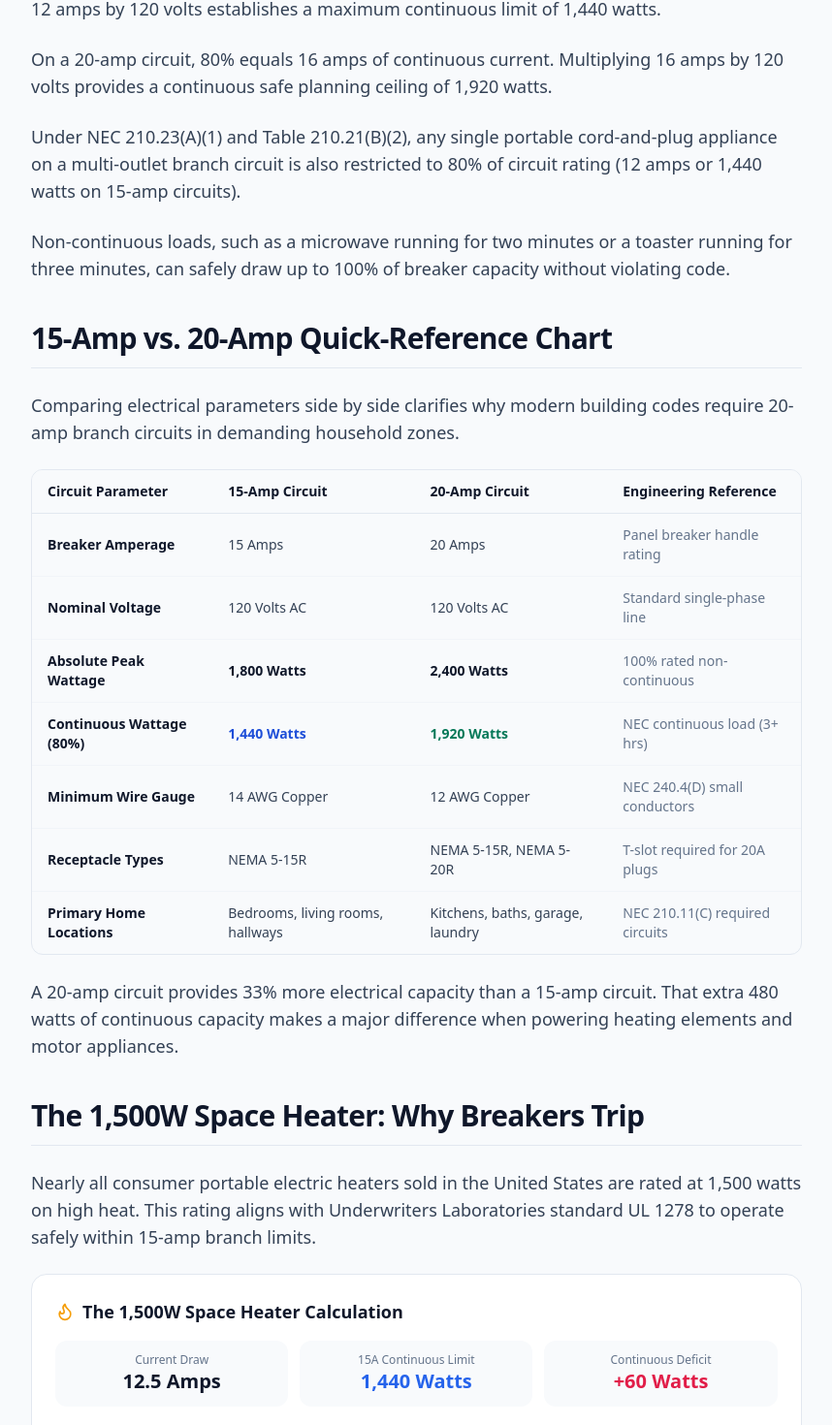
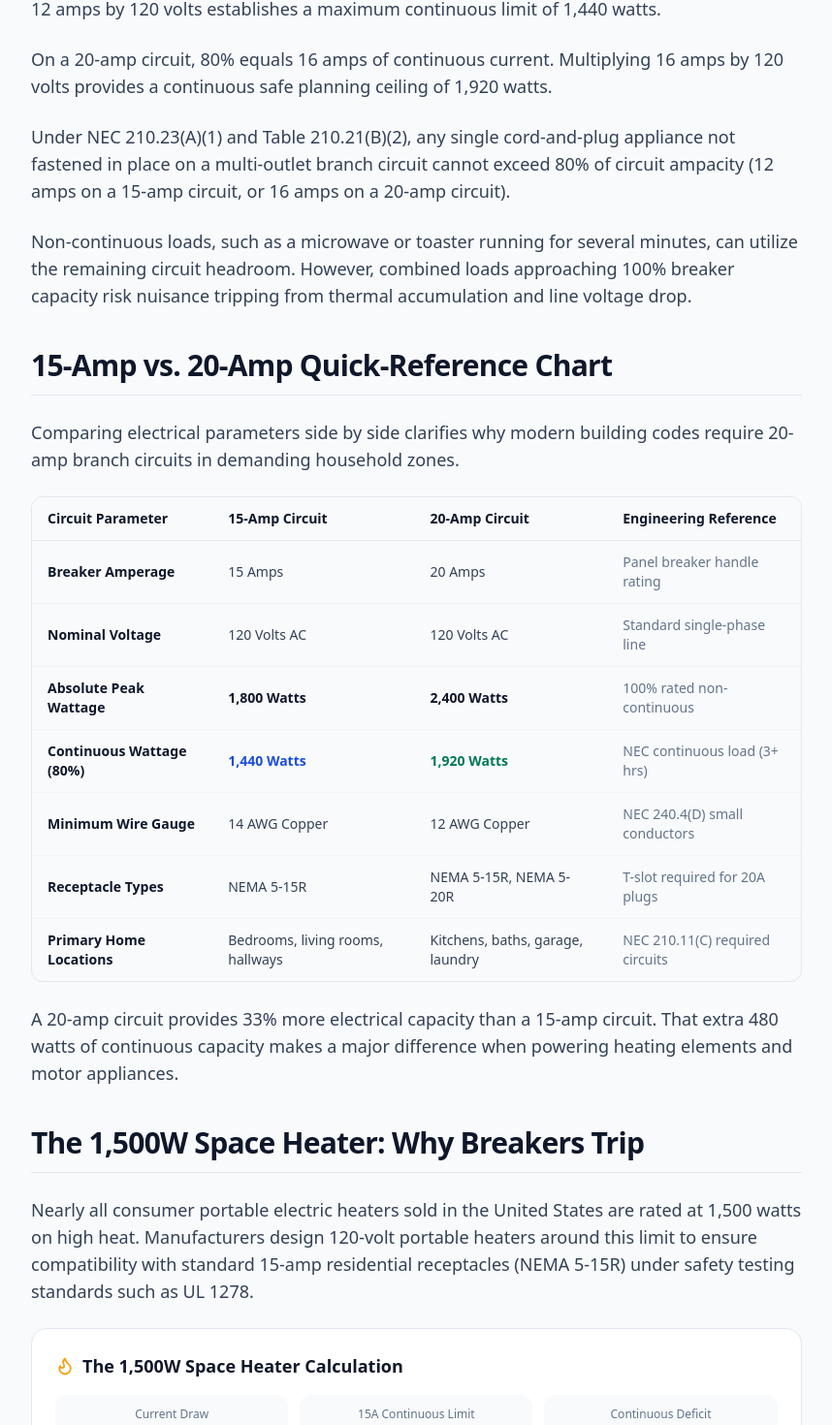
Before and after one commit to calcmypowerharis-app/kr, a Next.js app: page /how-many-watts-can-a-15-amp-or-20-amp-circuit-handle in a window 1280 px wide. Shown: the part 2855-4325 px from the top of the page at 97% size, without its empty margins (0-858 px from the left). Built offline with nearby package versions, Linux system fonts and the light colour scheme.

Commit message:
fix(editorial): qualify UL 1278 scope and refine NEC 210.23 non-continuous load conditions (#19)

```diff
--- a/src/app/how-many-watts-can-a-15-amp-or-20-amp-circuit-handle/page.tsx
+++ b/src/app/how-many-watts-can-a-15-amp-or-20-amp-circuit-handle/page.tsx
@@ -368,11 +368,11 @@ export default function CircuitWattageGuidePage() {
               </p>
 
               <p>
-                Under NEC 210.23(A)(1) and Table 210.21(B)(2), any single portable cord-and-plug appliance on a multi-outlet branch circuit is also restricted to 80% of circuit rating (12 amps or 1,440 watts on 15-amp circuits).
+                Under NEC 210.23(A)(1) and Table 210.21(B)(2), any single cord-and-plug appliance not fastened in place on a multi-outlet branch circuit cannot exceed 80% of circuit ampacity (12 amps on a 15-amp circuit, or 16 amps on a 20-amp circuit).
               </p>
 
               <p>
-                Non-continuous loads, such as a microwave running for two minutes or a toaster running for three minutes, can safely draw up to 100% of breaker capacity without violating code.
+                Non-continuous loads, such as a microwave or toaster running for several minutes, can utilize the remaining circuit headroom. However, combined loads approaching 100% breaker capacity risk nuisance tripping from thermal accumulation and line voltage drop.
               </p>
             </section>
 
@@ -459,7 +459,7 @@ export default function CircuitWattageGuidePage() {
               </div>
 
               <p>
-                Nearly all consumer portable electric heaters sold in the United States are rated at 1,500 watts on high heat. This rating aligns with Underwriters Laboratories standard UL 1278 to operate safely within 15-amp branch limits.
+                Nearly all consumer portable electric heaters sold in the United States are rated at 1,500 watts on high heat. Manufacturers design 120-volt portable heaters around this limit to ensure compatibility with standard 15-amp residential receptacles (NEMA 5-15R) under safety testing standards such as UL 1278.
               </p>
 
               <div className="p-6 rounded-2xl bg-white border border-slate-200 shadow-xs space-y-4">
@@ -903,7 +903,7 @@ export default function CircuitWattageGuidePage() {
                   National Fire Protection Association (NFPA). <em>NFPA 70: National Electrical Code (NEC)</em>. Article 100 (Definitions), Article 210.19(A)(1) &amp; 210.20(A) (Continuous Sizing), Article 210.21(B) &amp; Table 210.21(B)(2)/(B)(3) (Receptacle Ratings), Article 210.23(A)(1) (Cord-and-Plug Load Limits), Article 240.4(D) (Small Conductors), and Article 334.80 (NM-B Ampacity).
                 </li>
                 <li>
-                  Underwriters Laboratories (UL). <em>UL 489: Molded-Case Circuit Breakers, Molded-Case Switches, and Circuit-Breaker Enclosures</em> (Inverse-Time Trip Curves), and <em>UL 1278: Standard for Movable and Wall- or Ceiling-Hung Electric Room Heaters</em> (1,500W Residential Limit).
+                  Underwriters Laboratories (UL). <em>UL 489: Molded-Case Circuit Breakers, Molded-Case Switches, and Circuit-Breaker Enclosures</em> (Inverse-Time Trip Curves), and <em>UL 1278: Standard for Movable and Wall- or Ceiling-Hung Electric Room Heaters</em> (Safety and Construction Testing).
                 </li>
                 <li>
                   National Electrical Manufacturers Association (NEMA). <em>NEMA WD 6: Wiring Devices - Dimensional Specifications</em> (NEMA 5-15 and 5-20 Configuration Standards).
```
